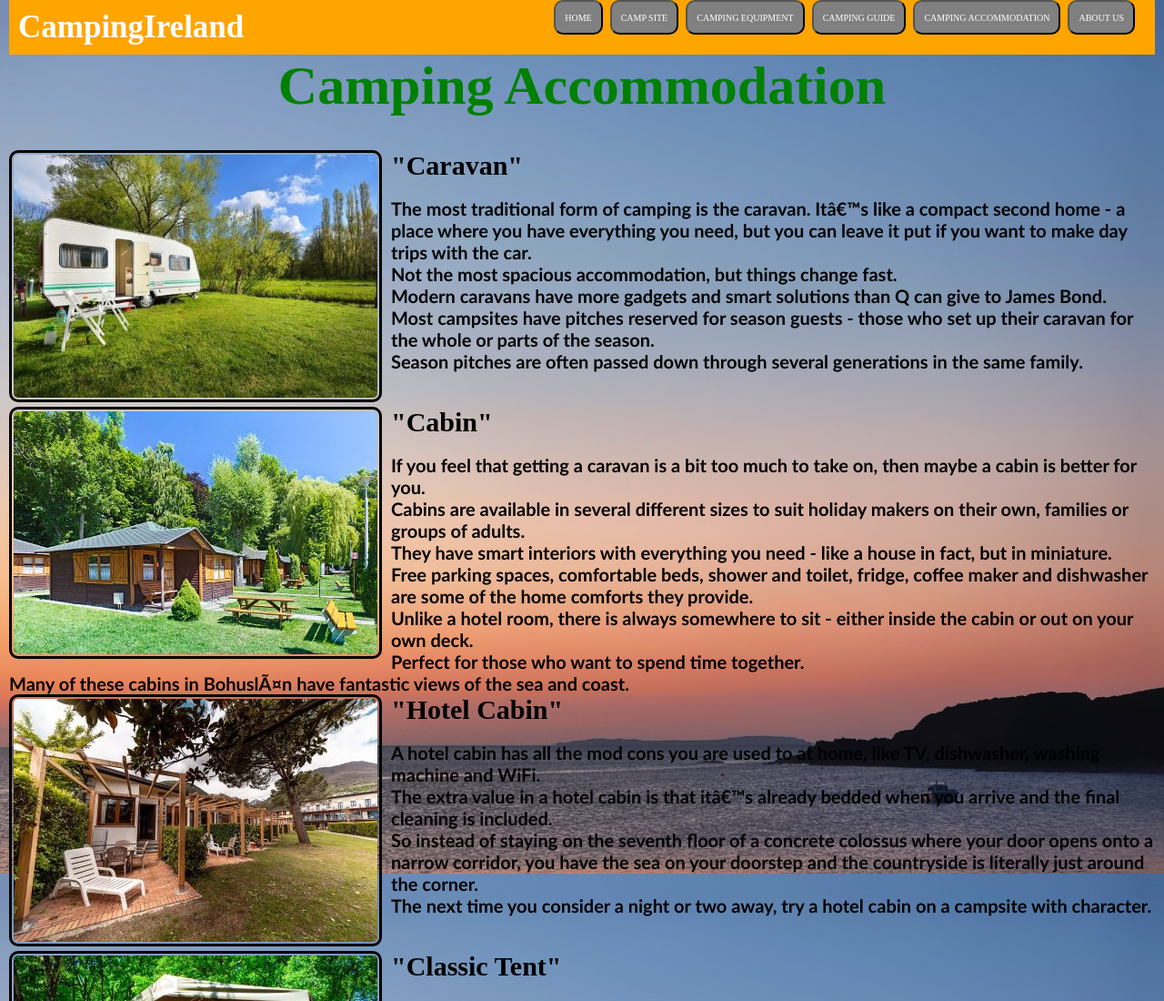
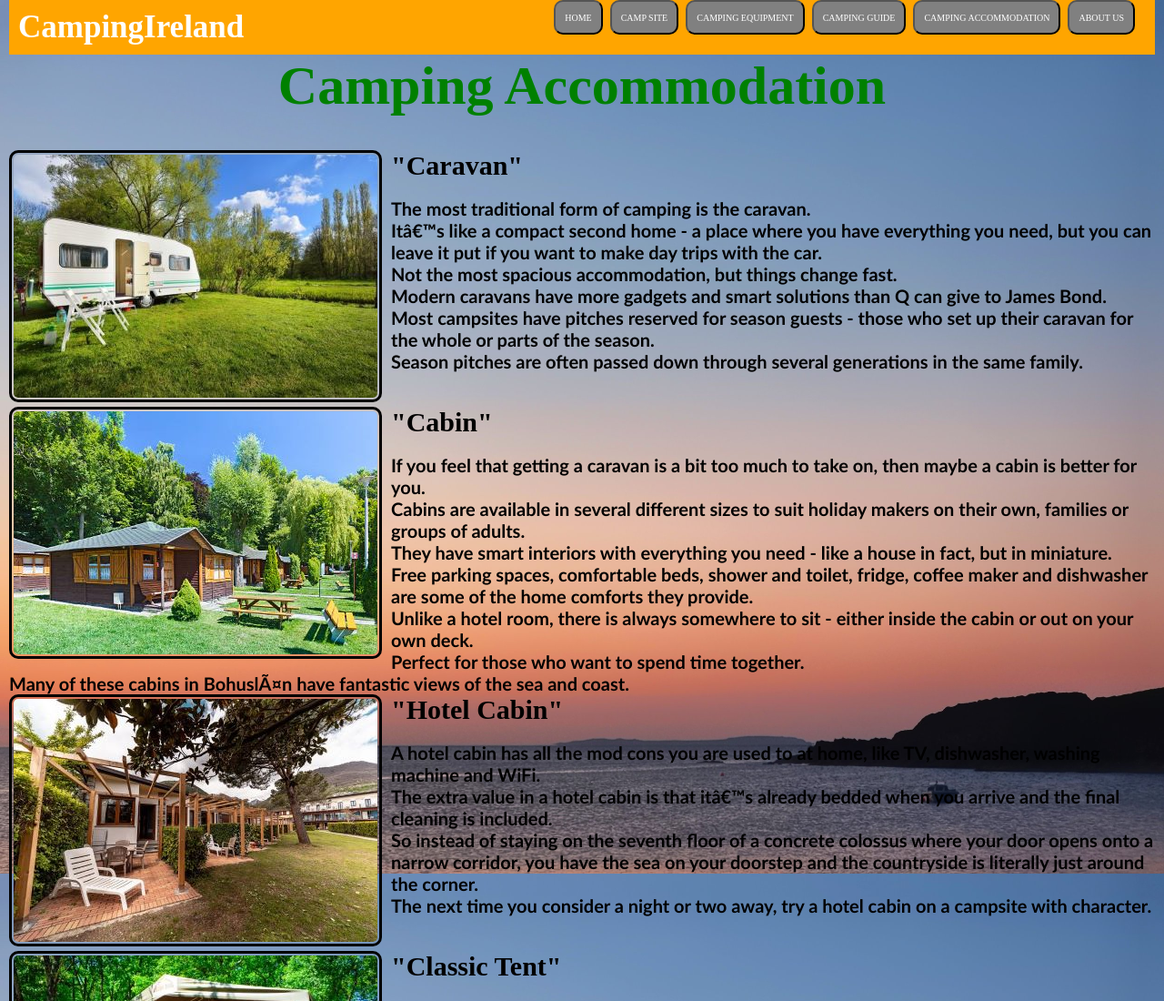
Before and after one commit to Earl1207/Earl1207.github.io, a plain HTML site: page CampingAccommodation.html in a window 1280 px wide. Shown: the top 1100 px of the page at 91% size. Drawn offline with Linux system fonts and the light colour scheme.

Commit message:
Update CampingAccommodation.html

```diff
--- a/CampingAccommodation.html
+++ b/CampingAccommodation.html
@@ -28,7 +28,8 @@
 		<div>
 	      <img class="img" src="Caravan.jpg">
 	      <h1>"Caravan"</h1><br>
-	      <p>The most traditional form of camping is the caravan. It’s like a compact second home - a place where you have everything you need, but you can leave it put if you want to make day trips with the car.</p>
+	      <p>The most traditional form of camping is the caravan.</p>
+	      <p>It’s like a compact second home - a place where you have everything you need, but you can leave it put if you want to make day trips with the car.</p>
 	      <p>Not the most spacious accommodation, but things change fast.</p>
 	      <p>Modern caravans have more gadgets and smart solutions than Q can give to James Bond.</p>
           <p>Most campsites have pitches reserved for season guests - those who set up their caravan for the whole or parts of the season.</p>
```
